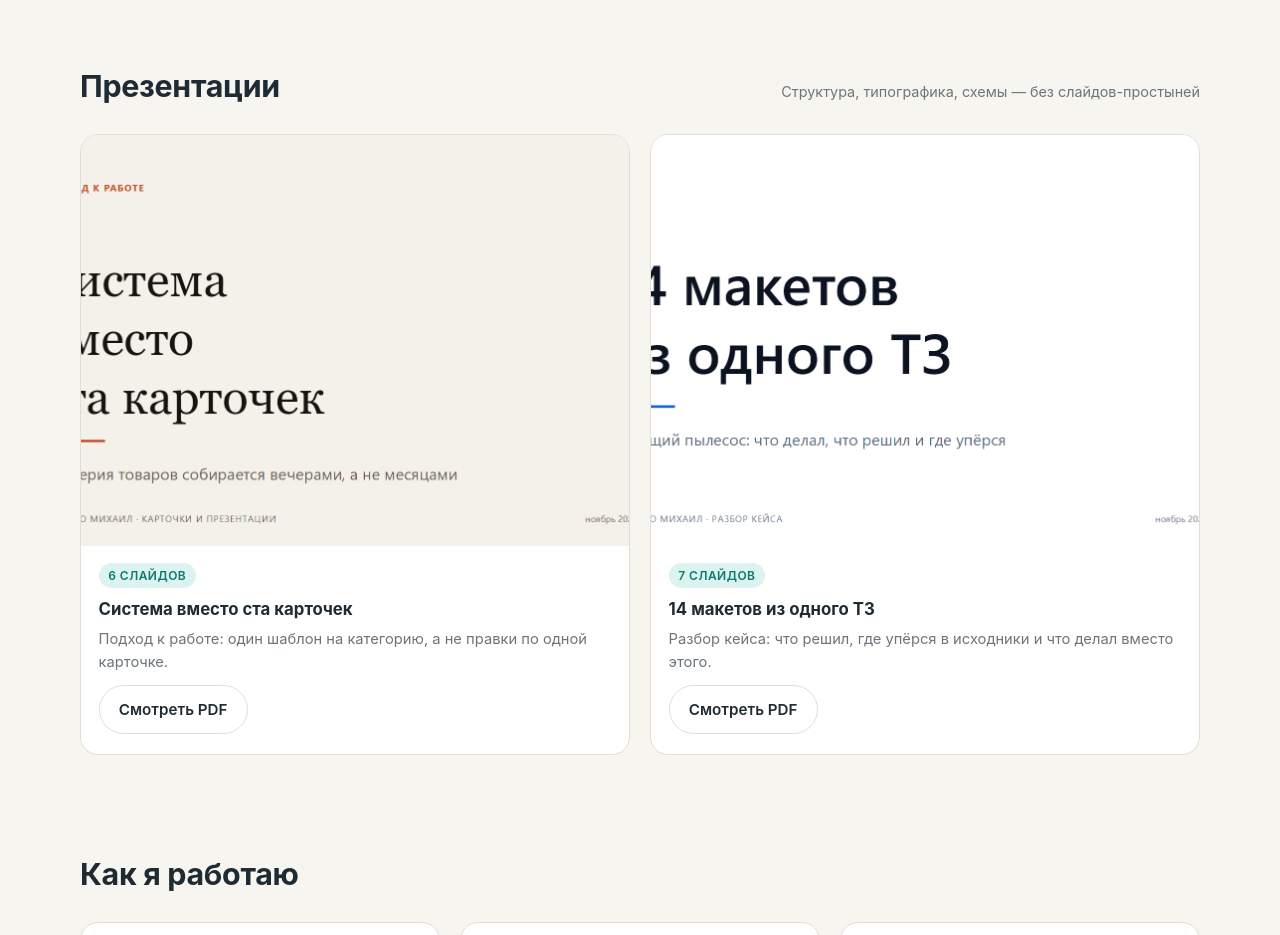
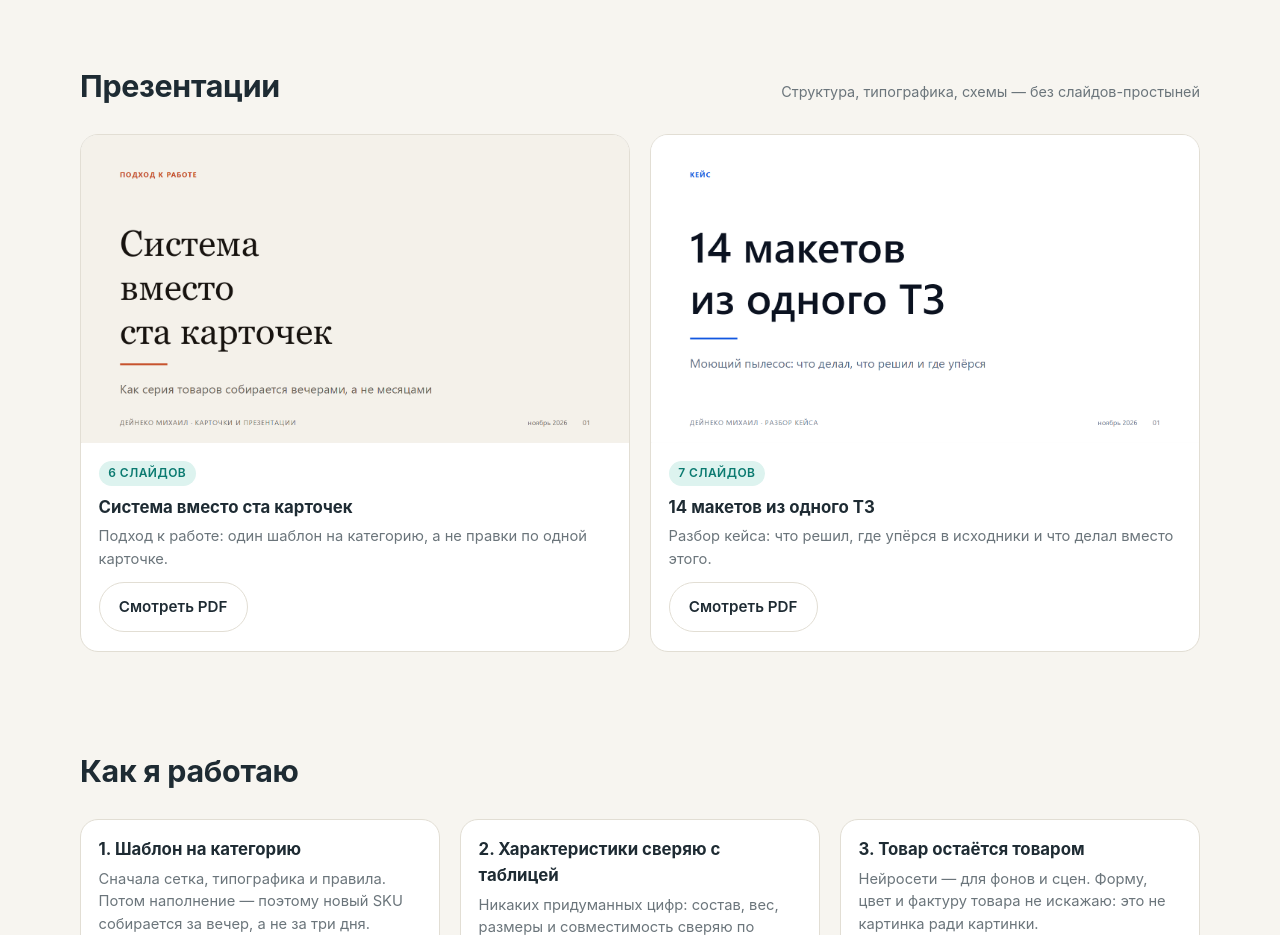
Before and after one commit to MrGradus777/freelance-portfolio, a plain HTML site: page docs/index.html in a window 1280 px wide. Shown: the part 2260-3195 px from the top of the page. Drawn offline with Linux system fonts and the light colour scheme.

Commit message:
docs: wide deck previews (16:9)

```diff
--- a/docs/index.html
+++ b/docs/index.html
@@ -122,6 +122,7 @@
     object-fit: cover;
     background: #eee;
   }
+  .card--deck img { aspect-ratio: 16 / 9; object-fit: cover; }
   .card .body { padding: 1rem 1.1rem 1.2rem; }
   .card h3 { margin: 0 0 .35rem; font-size: 1.05rem; }
   .card p { margin: 0; color: var(--muted); font-size: .92rem; }
@@ -266,12 +267,12 @@
     <p class="hint">Структура, типографика, схемы — без слайдов-простыней</p>
   </div>
   <div class="grid">
-    <article class="card">
+    <article class="card card--deck">
       <figure><img src="decks/preview-system.png" alt="Обложка презентации «Система вместо ста карточек»" loading="lazy" decoding="async"></figure>
       <div class="body"><span class="tag">6 слайдов</span><h3>Система вместо ста карточек</h3><p>Подход к работе: один шаблон на категорию, а не правки по одной карточке.</p>
       <p style="margin-block-start:.7rem"><a class="btn" href="decks/karty-system.pdf">Смотреть PDF</a></p></div>
     </article>
-    <article class="card">
+    <article class="card card--deck">
       <figure><img src="decks/preview-case.png" alt="Обложка презентации «14 макетов из одного ТЗ»" loading="lazy" decoding="async"></figure>
       <div class="body"><span class="tag">7 слайдов</span><h3>14 макетов из одного ТЗ</h3><p>Разбор кейса: что решил, где упёрся в исходники и что делал вместо этого.</p>
       <p style="margin-block-start:.7rem"><a class="btn" href="decks/case-vacuum.pdf">Смотреть PDF</a></p></div>
```
